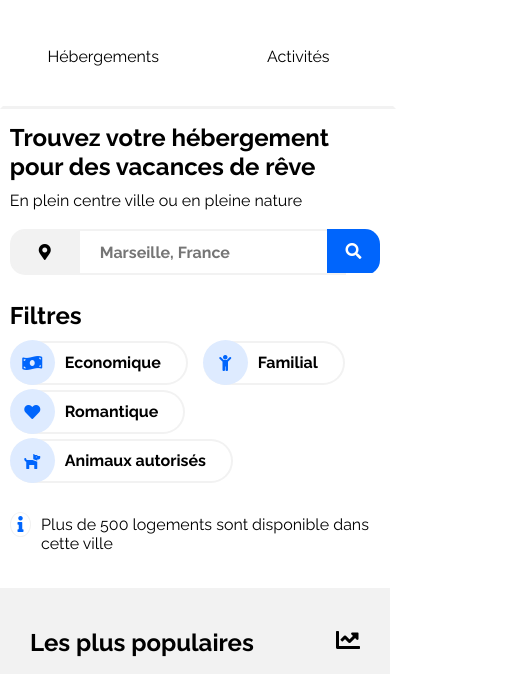
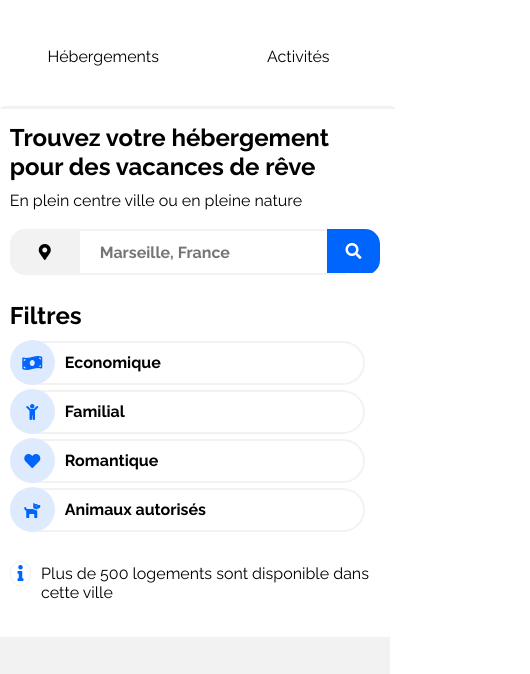
Before and after one commit to Corentinouch/FrancoisCorentin_2_13022021, a plain HTML site: page index.html in a window 390 px wide. Shown: the part 97-771 px from the top of the page, 530 px wide, since content can reach past the window. Drawn offline with Linux system fonts and the light colour scheme.

Commit message:
viewport modification 2

```diff
--- a/style.css
+++ b/style.css
@@ -936,6 +936,9 @@
     .filtre h2 {
         width: 500px;
     }
+    .filtre li {
+        width:100%;
+    }
     .searchbar {
         width: 100%;
     }
```
